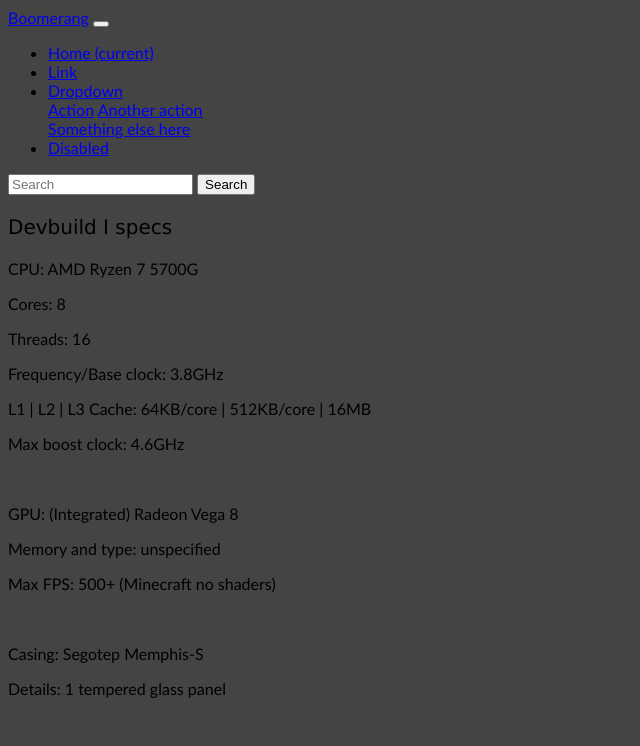
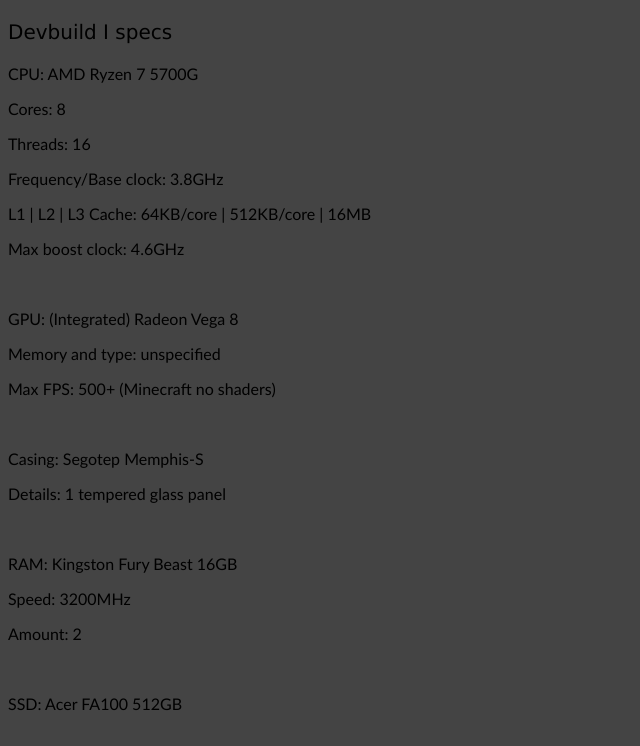
Before and after one commit to oeper/oepernetarticles, a plain HTML site: page 2.html in a window 1280 px wide. Shown: the top 746 px of the page, without its empty margins (0-640 px from the left). Drawn offline with Linux system fonts and the light colour scheme.

Commit message:
Update 2.html

```diff
--- a/2.html
+++ b/2.html
@@ -15,41 +15,6 @@
 
     <body>
 <body style="background-color: #444444;">
-<div class="">
-                <nav class="navbar navbar-expand-lg navbar-dark bg-tertiary rounded">
-                  <a class="navbar-brand" href="#">Boomerang</a>
-                  <button class="navbar-toggler" type="button" data-toggle="collapse" data-target="#navbar_3" aria-controls="navbar_3" aria-expanded="false" aria-label="Toggle navigation">
-                    <span class="navbar-toggler-icon"></span>
-                  </button>
-                  <div class="collapse navbar-collapse" id="navbar_3">
-                    <ul class="navbar-nav mr-auto">
-                      <li class="nav-item active">
-                        <a class="nav-link" href="#">Home <span class="sr-only">(current)</span></a>
-                      </li>
-                      <li class="nav-item">
-                        <a class="nav-link" href="#">Link</a>
-                      </li>
-                      <li class="nav-item dropdown">
-                        <a class="nav-link dropdown-toggle" href="#" id="navbar_3_dropdown_1" role="button" data-toggle="dropdown" aria-haspopup="true" aria-expanded="false">Dropdown</a>
-                        <div class="dropdown-menu" aria-labelledby="navbarDropdown">
-                          <a class="dropdown-item" href="#">Action</a>
-                          <a class="dropdown-item" href="#">Another action</a>
-                          <div class="dropdown-divider"></div>
-                          <a class="dropdown-item" href="#">Something else here</a>
-                        </div>
-                      </li>
-                      <li class="nav-item">
-                        <a class="nav-link disabled" href="#">Disabled</a>
-                      </li>
-                    </ul>
-                    <form class="form-inline my-2 my-lg-0">
-                      <input class="form-control form-control-sm mr-sm-2" type="search" placeholder="Search" aria-label="Search">
-                      <button class="btn btn-sm btn-primary my-2 my-sm-0" type="submit">Search</button>
-                    </form>
-                  </div>
-                </nav>
-              </div>
-
 <p style="font-size: 20px; font-family: verdana, bold;">Devbuild I specs</p>
 
 <p>CPU: AMD Ryzen 7 5700G</p>
```
